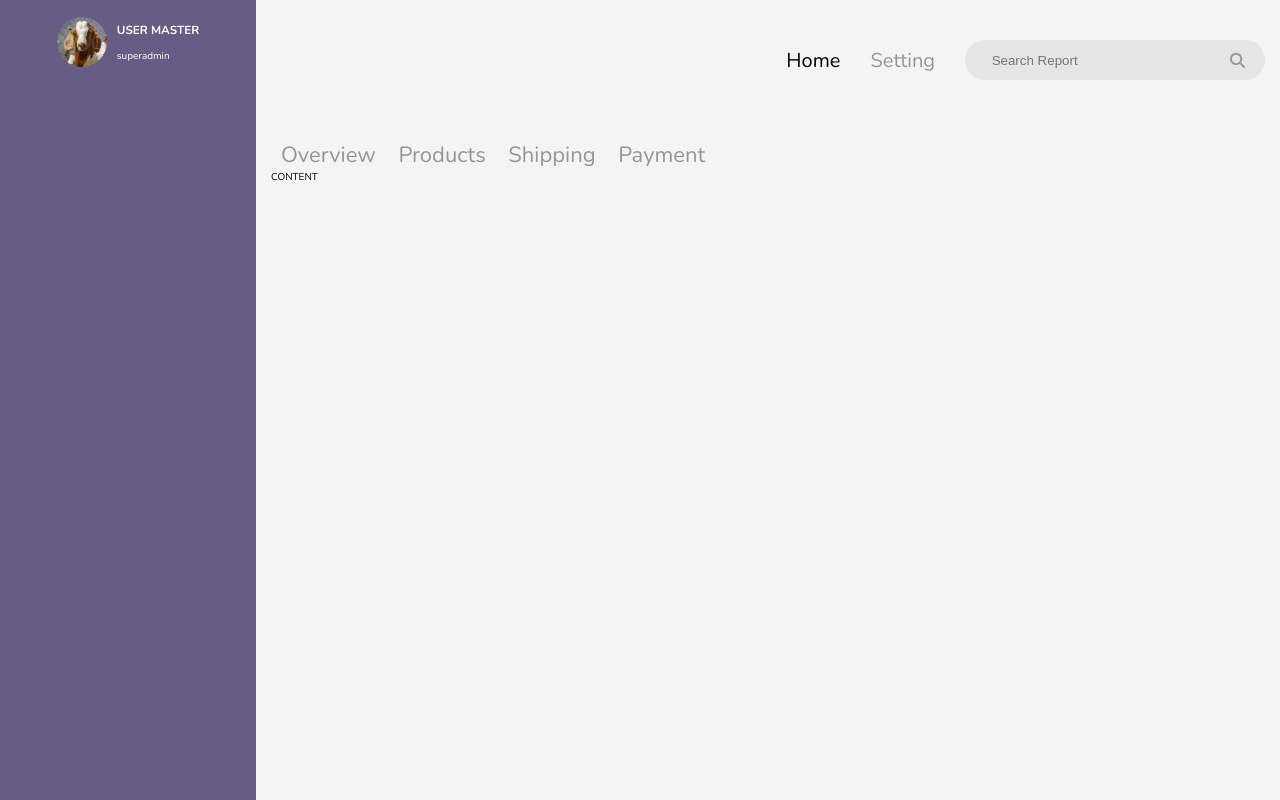
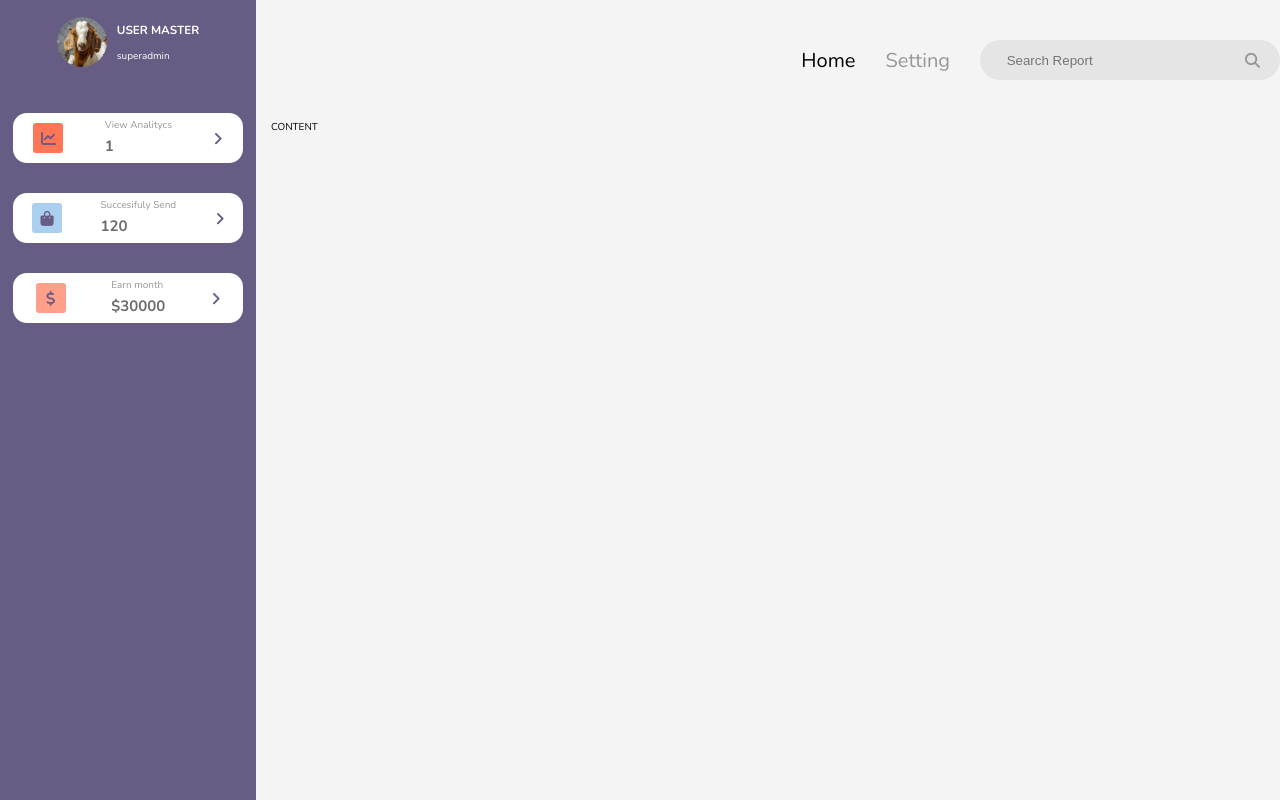
Before and after one commit to villagoizi/layout-store, a plain HTML site: page index.html in a window 1280 px wide. Drawn offline with nearby package versions, Linux system fonts and the light colour scheme.

Commit message:
layout navbar successfuly

```diff
--- a/index.html
+++ b/index.html
@@ -15,9 +15,11 @@
 
 <body>
   <div class="grid-container">
+    <!------------NAVBA---------->
     <div class="navbar">
 
       <div class="user__profile">
+
         <div class="img_profile">
           <img src="img/img1.jpg" alt="" class="profile">
         </div>
@@ -29,9 +31,55 @@
 
       </div>
 
-      <div class="card"></div>
-    </div>
-    <div class="header p-layout">
+      <div class="card">
+
+        <div class="card-content">
+
+          <div class="box-icon bg-card-three">
+            <i class="fas fa-chart-line"></i>
+          </div>
+
+          <div class="text__card">
+            <p>View Analitycs</p>
+            <p>1</p>
+          </div>
+
+          <i id="less" class="fas fa-angle-left"></i>
+
+        </div>
+      </div>
+
+      <div class="card">
+          <div class="card-content">
+            <div class="box-icon bg-card-one">
+              <i class="fas fa-shopping-bag"></i>
+            </div>
+            <div class="text__card">
+              <p>Succesifuly Send</p>
+              <p>120</p>
+            </div>
+            <i id="less" class="fas fa-angle-left"></i>
+          </div>
+      </div>
+
+      <div class="card">
+          <div class="card-content">
+            <div class="box-icon bg-card-two">
+              <i class="fas fa-dollar-sign"></i>
+          </div>
+          <div class="text__card">
+            <p>Earn month</p>
+            <p>$30000</p>
+            </div>
+            <i id="less" class="fas fa-angle-left"></i>
+          </div>
+      </div>
+
+
+      </div>
+    <!-------------END NAVBAR----------->
+    <!--------------HEADER---------->
+    <div class="header">
       <ul class="header__menu">
         <li class="items"><a class="item active"href="#home">Home</a></li>
         <li class="items"><a class="item" href="#setting">Setting</a></li>
@@ -41,16 +89,20 @@
         <i class="fas fa-search"></i>
       </div>
     </div>
+    <!---------------END HEADER---------------->
+
+    <!--------------------MAIN--------------->
     <div class="main p-layout">
-      <nav class="main__navigation">
+      <!-- <nav class="main__navigation">
         <a class ="nav__link active" href="#overview">Overview</a>
         <a class ="nav__link" href="#products">Products</a>
         <a class ="nav__link" href="#shipping">Shipping</a>
         <a class ="nav__link" href="#payment">Payment</a>
-      </nav>
+      </nav> -->
       CONTENT
     </div>
   </div>
+  <!----------END MAIN--------------->
 
 </body>
 
--- a/style.css
+++ b/style.css
@@ -74,6 +74,7 @@ ul{
   display: flex;
   flex-direction: column;
   align-items: center;
+  transition: all ease-in 1s;
 }
 .user__profile{
   display: flex;
@@ -81,31 +82,6 @@ ul{
   padding: 10px;
   transition: all ease-in-out 1s;
 }
-
-@media screen and (max-width: 320px) {
-  .img_profile{
-    width: 33px;
-    height: 33px;
-  }
-  .grid-container{
-    grid-template-columns: 1fr;
-    grid-template-rows: 1fr 1fr 1fr;
-    grid-template-areas:
-    "Header"
-    "Navbar"
-    "main";
-  }
-}
-@media screen and (max-width: 675px) {
-  .user__profile{
-    flex-direction: column;
-    text-align: center;
-  }
-  .text__profile{
-    display: none;
-  }
-}
-
 .img_profile{
   width: 50px;
   height: 50px;
@@ -123,8 +99,99 @@ ul{
   text-overflow: clip;
 }
 
-@media screen and (max-width: 375px) {
+
+.card{
+  display:flex;
+  align-items: center;
+  flex-direction: column;
+  margin-top: 30px;
+  width:90%;
 }
+.card-content{
+  display:flex;
+  border-radius: 14px;
+  background-color: white;
+  justify-content: space-around;
+  align-items: center;
+  height:50px;
+  width:100%;
+}
+
+
+.bg-card-one{
+  background-color:#AACFF1;
+}
+.bg-card-two{
+  background-color: #FF9F89;
+}
+.bg-card-three{
+  background-color: #FF7657;
+}
+.box-icon{
+  width: 30px;
+  height: 30px;
+  display: flex;
+  align-items: center;
+  justify-content: center;
+  border-radius: 3px;
+}
+.box-icon i{
+  color: var(--primary);
+  font-size: 1.5em;
+}
+#less{
+  color: var(--primary);
+  font-weight: bolder;
+  font-size: 1.5em;
+  transform: rotate(180deg);
+}
+.text__card{
+  color: var(--gray);
+  line-height: 6px;
+}
+.text__card:first-child{
+  font-size: 1em;
+  text-justify: auto;
+}
+.text__card p:nth-last-child(1){
+  font-weight: 700;
+  font-size: 1.5em;
+  color: #6C6C6C;
+}
+
+
+@media screen and (max-width: 576px) {
+  .img_profile{
+    width: 33px;
+    height: 33px;
+    margin-bottom: 40px;
+  }
+  .grid-container{
+    grid-template-columns: 10vh 1fr;
+}
+  .text__profile{
+    display: none;
+  }
+  .card-content{
+    background-color: var(--primary);
+  }
+  #less{
+    display: none;
+  }
+}
+@media screen and (max-width: 768px){
+  .user__profile{
+    flex-direction: column;
+    text-align: center;
+  }
+}
+@media only screen and (max-width: 1024px){
+  .text__card{
+    display:none;
+  }
+}
+
+
 @media screen and (max-width: 675px) {
   .text__profile{
     margin:0;
@@ -134,6 +201,8 @@ ul{
     height: 50px;
   }
 }
+/************END NAVBAR***************/
+
 
 /************HEADER***************/
 .header {
@@ -145,8 +214,6 @@ ul{
   transition: all ease-in-out 3s;
 }
 .header__menu{
-  max-width: 768px;
-  width: 100%;
   display:flex;
   justify-content: flex-end;
   position: relative;
@@ -191,6 +258,7 @@ ul{
   position: relative;
   color:var(--gray)
 }
+
 @media screen and (max-width: 375px) {
 
 }
@@ -214,10 +282,6 @@ ul{
     text-align: center;
     justify-content: center;
   }
-  body{
-    background-color: red;
-  }
-
 }
 
 /************MAIN***************/
```
